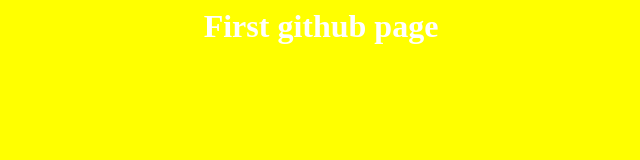
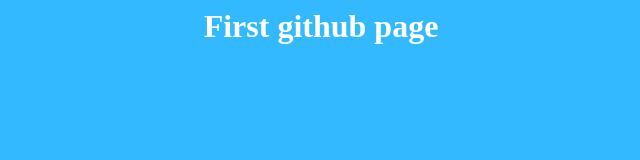
Before and after one commit to charmichokshi/Test, a plain HTML site: page index.html in a window 1280 px wide. Shown: the whole page, without its empty margins (319-959 px from the left). Drawn offline with Linux system fonts and the light colour scheme.

Commit message:
Update index.html

```diff
--- a/index.html
+++ b/index.html
@@ -9,7 +9,7 @@
 
   <style>
     body{
-      background-color:yellow;
+      background-color:#33b9ff;
       color:#fff;
       text-align:center;
     }
```
